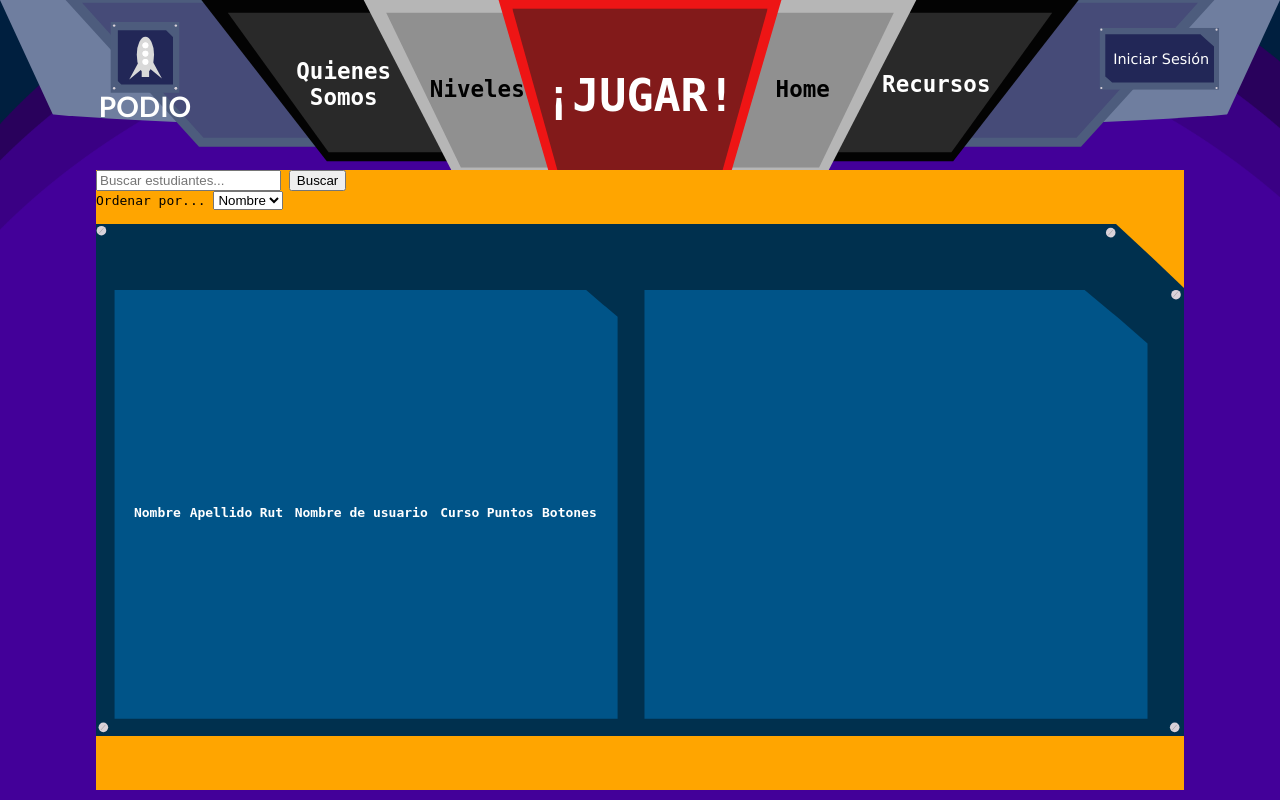
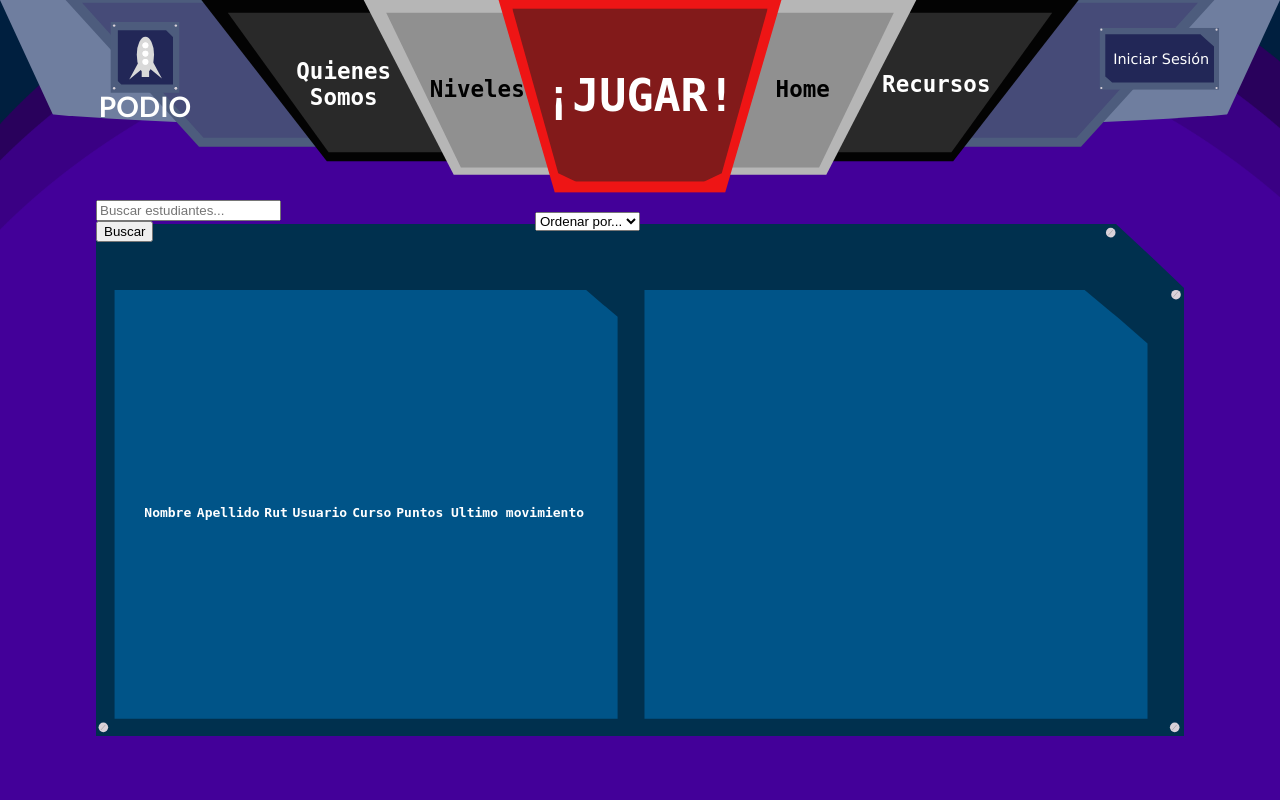
Before and after one commit to GioVWF/SpaceUc, a Django app: page /teacher_follow/ in a window 1280 px wide. Run offline with Django 4.2, Linux system fonts and the light colour scheme; lists and menus that the app fills with data are empty.

Commit message:
searcher and filter by name and lastname working

```diff
--- a/SpaceUC/settings.py
+++ b/SpaceUC/settings.py
@@ -13,7 +13,7 @@ https://docs.djangoproject.com/en/4.2/ref/settings/
 from pathlib import Path
 import os
 
-DB_PASSWORD = "Gl28112001..."
+DB_PASSWORD = "1234"
 
 # Build paths inside the project like this: BASE_DIR / 'subdir'.
 BASE_DIR = Path(__file__).resolve().parent.parent
--- a/static/main/css/teacher-follow.css
+++ b/static/main/css/teacher-follow.css
@@ -23,7 +23,7 @@ main{
     justify-content: center;
     width: 85%;
     height: 77.5%;
-    background-color: red;
+
     margin-top: 20vh;
     z-index: 1;
 
@@ -31,7 +31,7 @@ main{
 
 .svg_container{
     position: absolute;
-    background-color: orange;
+
     width: 100%;
     height: 100%;
     margin: 0;
@@ -60,6 +60,10 @@ main{
 
     width: 100%;
     height: 17.1%;
+    display: flex;
+    justify-content: center;
+    align-items: center;
+    gap: 18vw;
 }
 
 .students_container{
@@ -87,9 +91,11 @@ main{
 table{
 
     color: white;
-    width: 100%;
+    width: 95%;
     height: 100%;
     border-collapse: collapse;
+    margin: auto;
+
 
 }
 
@@ -429,3 +435,7 @@ td {
     border-width: 4px 0 0;
     background: none;
 }
+
+.container_buttons_d_v{
+    width: 100px;
+}
--- a/static/main/js/teacher-follow.js
+++ b/static/main/js/teacher-follow.js
@@ -95,4 +95,31 @@ $(document).ready(function() {
             }
         });
     });
+
+
+    $("#filter_combobox").change(function () {
+        var selectedValue = $(this).val();
+
+        // Obtener las filas y filtrar solo las visibles
+        var rows = $(".student-row:visible");
+
+        // Ordenar las filas basándonos en el contenido de las celdas correspondientes
+        if (selectedValue === 'firstName') {
+            rows.sort(function (a, b) {
+                var nameA = $(a).find(".first-name").text().toUpperCase();
+                var nameB = $(b).find(".first-name").text().toUpperCase();
+                return nameA.localeCompare(nameB);
+            });
+        } else if (selectedValue === 'lastName') {
+            rows.sort(function (a, b) {
+                var lastNameA = $(a).find(".last-name").text().toUpperCase();
+                var lastNameB = $(b).find(".last-name").text().toUpperCase();
+                return lastNameA.localeCompare(lastNameB);
+            });
+        }
+
+        // Mostrar las filas ordenadas
+        rows.detach().appendTo("#students_table tbody").show();
+    });
+
 });
--- a/templates/teacher-follow.html
+++ b/templates/teacher-follow.html
@@ -40,10 +40,8 @@
 
                 </form>
 
-
-                <label for="filter_combobox">Ordenar por...</label>
-
                 <select name="filter_combobox" id="filter_combobox">
+                    <option value="none">Ordenar por...</option>
                     <option value="firstName">Nombre</option>
                     <option value="lastName">Apellido</option>
                 </select>
@@ -58,10 +56,10 @@
                             <th>Nombre</th>
                             <th>Apellido</th>
                             <th>Rut</th>
-                            <th>Nombre de usuario</th>
+                            <th>Usuario</th>
                             <th>Curso</th>
                             <th>Puntos</th>
-                            <th>Botones</th>
+                            <th>Ultimo movimiento</th>
                         </tr>
 
 
```
Also changed, not shown: other parts of templates/teacher-follow.html (+15 -12 lines).
